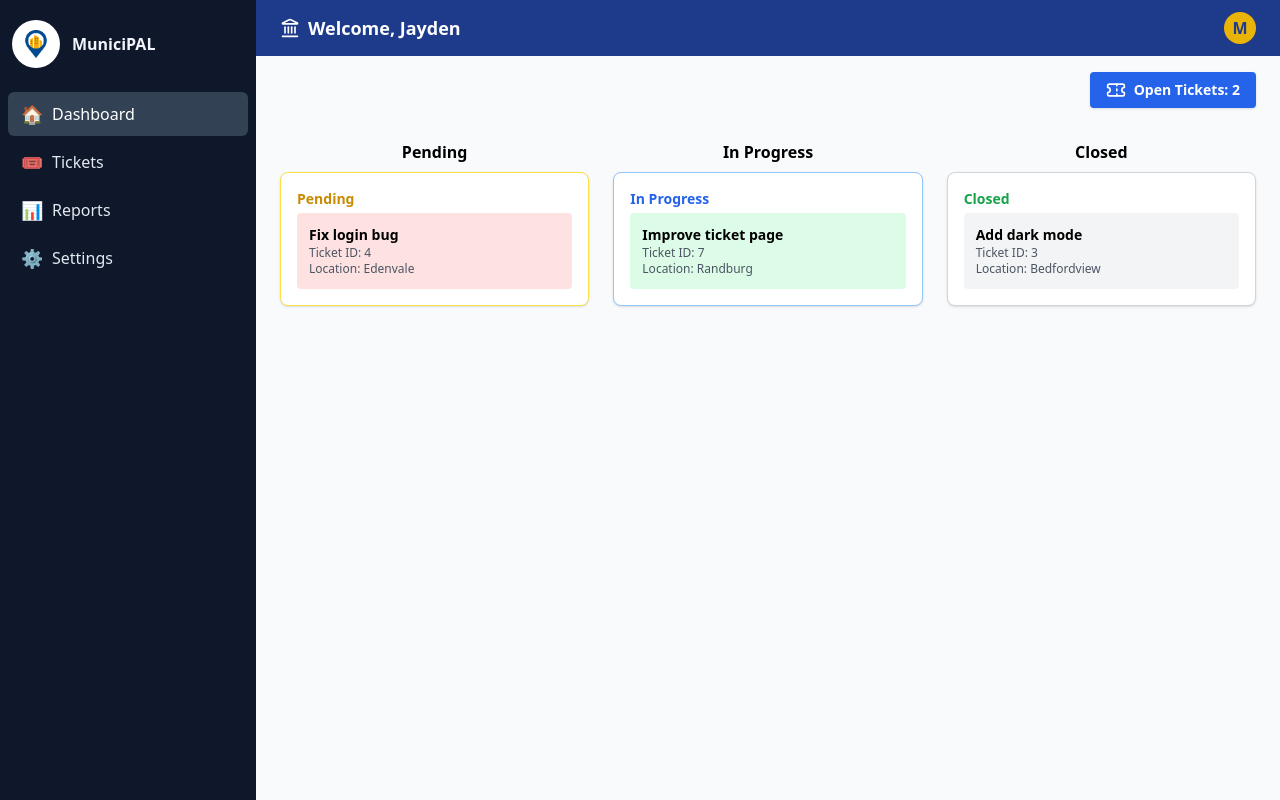
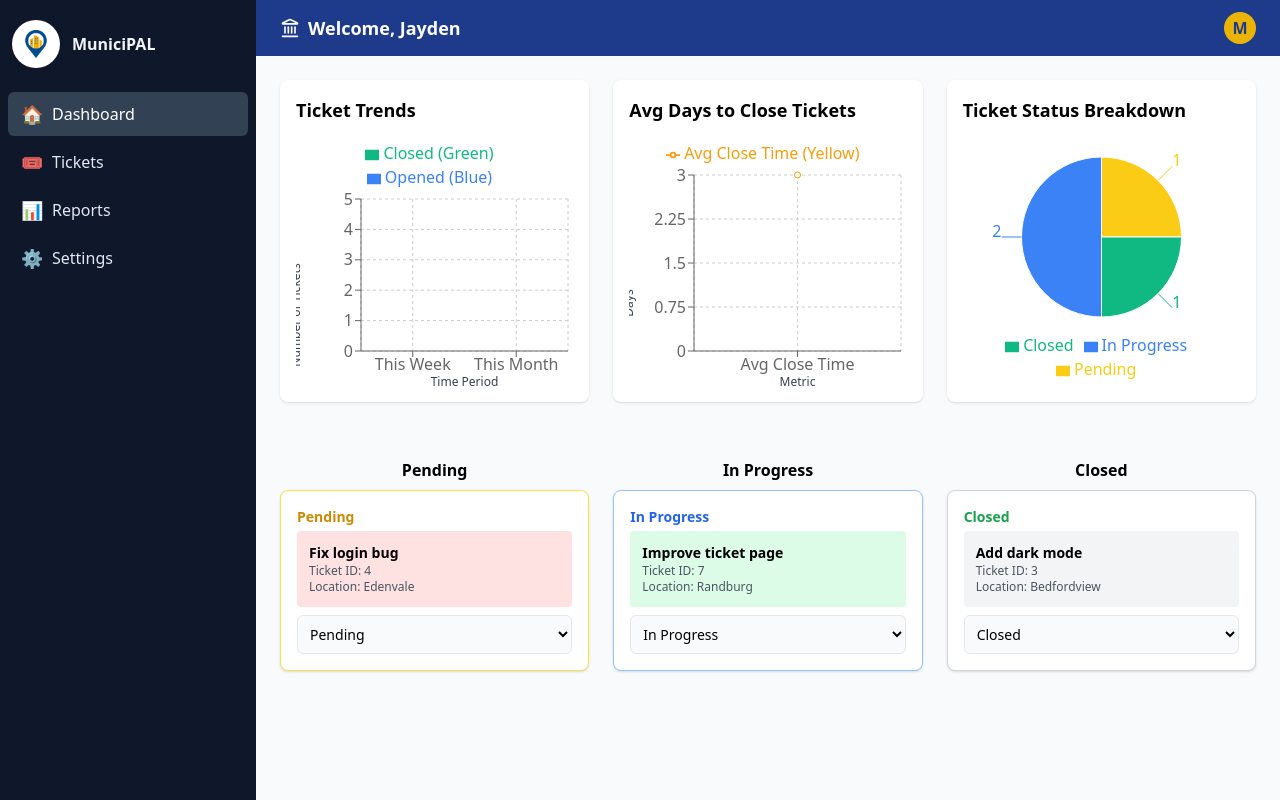
Before and after one commit to MikhaarRamdaw/MuniciPAL-DashboardSite, a React (Vite) app: page / in a window 1280 px wide. Built offline with nearby package versions, Linux system fonts and the light colour scheme.

Commit message:
Stats on dashboard
Statistical graphs on the dashboard page

```diff
--- a/package.json
+++ b/package.json
@@ -10,12 +10,13 @@
     "preview": "vite preview"
   },
   "dependencies": {
+    "@headlessui/react": "^2.2.9",
     "date-fns": "^4.1.0",
-    "@headlessui/react": "^2.2.9",
     "lucide-react": "^0.544.0",
     "react": "^19.1.1",
     "react-dom": "^19.1.1",
-    "react-router-dom": "^7.9.1"
+    "react-router-dom": "^7.9.1",
+    "recharts": "^3.3.0"
   },
   "devDependencies": {
     "@eslint/js": "^9.36.0",
--- a/src/pages/Dashboard.jsx
+++ b/src/pages/Dashboard.jsx
@@ -1,15 +1,30 @@
-import { useEffect, useState } from "react";
+import { useEffect, useState, useMemo } from "react";
 import { Link } from "react-router-dom";
 import Sidebar from "../Components/Sidebar";
 import Topbar from "../Components/Topbar";
 import ContactsModal from "../Components/ContactsModal";
 import LeaveCalendarModal from "../Components/LeaveCalendarModal";
 import { Ticket } from "lucide-react";
+import {
+  BarChart,
+  Bar,
+  XAxis,
+  YAxis,
+  CartesianGrid,
+  Tooltip,
+  Legend,
+  ResponsiveContainer,
+  LineChart,
+  Line,
+  PieChart,
+  Pie,
+  Cell,
+} from "recharts";
 
 const STATUSES = ["Pending", "In Progress", "Closed"];
+const COLORS = ["#FACC15", "#3B82F6", "#10B981"]; // yellow, blue, green
 
 export default function Dashboard() {
-  // Simulated logged-in user (replace with auth context later)
   const loggedInUser = "Jayden";
 
   const [tickets, setTickets] = useState([
@@ -19,8 +34,11 @@ export default function Dashboard() {
       status: "Pending",
       location: "Edenvale",
       createdAt: "2024-10-01",
+      closedAt: null,
       description: "Users are unable to log in with correct credentials.",
       assignedTo: "Jayden",
+      hasNewUpdate: false,
+      hasNewMessage: false,
     },
     {
       id: 2,
@@ -28,8 +46,11 @@ export default function Dashboard() {
       status: "In Progress",
       location: "Sandton",
       createdAt: "2024-10-02",
+      closedAt: null,
       description: "Documentation needs updates for new API changes.",
       assignedTo: "Mikhaar",
+      hasNewUpdate: false,
+      hasNewMessage: false,
     },
     {
       id: 3,
@@ -37,8 +58,11 @@ export default function Dashboard() {
       status: "Closed",
       location: "Bedfordview",
       createdAt: "2024-10-03",
+      closedAt: "2024-10-06",
       description: "Feature implemented and merged successfully.",
       assignedTo: "Jayden",
+      hasNewUpdate: false,
+      hasNewMessage: false,
     },
     {
       id: 7,
@@ -46,8 +70,11 @@ export default function Dashboard() {
       status: "In Progress",
       location: "Randburg",
       createdAt: "2024-10-04",
+      closedAt: null,
       description: "Refactor ticket list layout and improve UI responsiveness.",
       assignedTo: "Jayden",
+      hasNewUpdate: false,
+      hasNewMessage: false,
     },
   ]);
 
@@ -55,7 +82,6 @@ export default function Dashboard() {
   const [showContacts, setShowContacts] = useState(false);
   const [showCalendar, setShowCalendar] = useState(false);
 
-  //  Live updating open ticket count for this employee
   useEffect(() => {
     const assignedTickets = tickets.filter(
       (t) => t.assignedTo === loggedInUser && t.status !== "Closed"
@@ -63,52 +89,212 @@ export default function Dashboard() {
     setOpenCount(assignedTickets.length);
   }, [tickets]);
 
-  // Filter tickets assigned to logged-in user
-  const assignedTickets = tickets.filter(
-    (t) => t.assignedTo === loggedInUser
+  const stats = useMemo(() => {
+    const now = new Date();
+
+    const withinLastDays = (date, days) =>
+      date && (now - new Date(date)) / (1000 * 60 * 60 * 24) <= days;
+
+    const weeklyOpened = tickets.filter((t) =>
+      withinLastDays(t.createdAt, 7)
+    ).length;
+    const weeklyClosed = tickets.filter(
+      (t) => t.status === "Closed" && withinLastDays(t.closedAt, 7)
+    ).length;
+
+    const monthlyOpened = tickets.filter((t) =>
+      withinLastDays(t.createdAt, 30)
+    ).length;
+    const monthlyClosed = tickets.filter(
+      (t) => t.status === "Closed" && withinLastDays(t.closedAt, 30)
+    ).length;
+
+    const closedTickets = tickets.filter(
+      (t) => t.status === "Closed" && t.closedAt && t.createdAt
     );
+    const avgCloseTime =
+      closedTickets.reduce((sum, t) => {
+        const created = new Date(t.createdAt);
+        const closed = new Date(t.closedAt);
+        const days = (closed - created) / (1000 * 60 * 60 * 24);
+        return sum + Math.max(days, 0);
+      }, 0) / (closedTickets.length || 1);
+
+    const statusCounts = STATUSES.map((status) => ({
+      name: status,
+      value: tickets.filter((t) => t.status === status).length,
+    })).filter((entry) => entry.value > 0);
+
+    return {
+      weeklyOpened,
+      weeklyClosed,
+      monthlyOpened,
+      monthlyClosed,
+      avgCloseTime: avgCloseTime.toFixed(1),
+      statusCounts,
+    };
+  }, [tickets]);
+
+  const barData = [
+    { period: "This Week", Opened: stats.weeklyOpened, Closed: stats.weeklyClosed },
+    { period: "This Month", Opened: stats.monthlyOpened, Closed: stats.monthlyClosed },
+  ];
+
+  const lineData = [
+    { name: "Avg Close Time", Days: parseFloat(stats.avgCloseTime) },
+  ];
+
+  const assignedTickets = tickets.filter((t) => t.assignedTo === loggedInUser);
+
+  const handleStatusChange = (ticketId, newStatus) => {
+    setTickets((prev) =>
+      prev.map((t) =>
+        t.id === ticketId ? { ...t, status: newStatus, hasNewUpdate: true } : t
+      )
+    );
+  };
 
   return (
     <div className="flex h-screen">
       <Sidebar />
 
-      <div className="flex-1 flex flex-col bg-gray-50">
-        {/* Topbar */}
+      <div className="flex-1 flex flex-col bg-gray-50 overflow-y-auto">
         <Topbar
           username={loggedInUser}
           onOpenContacts={() => setShowContacts(true)}
           onOpenCalendar={() => setShowCalendar(true)}
         />
 
-        {/* Open Ticket summary box */}
-        <div className="flex justify-end mt-4 mr-6">
-          <button className="flex items-center bg-blue-600 text-white px-4 py-2 rounded shadow hover:bg-blue-700 transition">
-            <Ticket className="w-5 h-5 mr-2" />
-            <span className="font-semibold text-sm">Open Tickets: {openCount}</span>
-          </button>
+        <div className="grid grid-cols-1 lg:grid-cols-3 gap-6 p-6">
+          <div className="bg-white rounded-lg shadow p-4">
+            <h2 className="text-lg font-semibold mb-3">Ticket Trends</h2>
+            <ResponsiveContainer width="100%" height={250}>
+              <BarChart data={barData}>
+                <CartesianGrid strokeDasharray="3 3" />
+                <XAxis
+                  dataKey="period"
+                  label={{
+                    value: "Time Period",
+                    position: "insideBottom",
+                    offset: -5,
+                    style: { textAnchor: "middle", fontSize: 12, fill: "#374151", fontWeight: 500 },
+                  }}
+                />
+                <YAxis
+                  domain={[0, "auto"]}
+                  tickCount={6}
+                  label={{
+                    value: "Number of Tickets",
+                    angle: -90,
+                    position: "insideLeft",
+                    dx: -10,
+                    dy: 40,
+                    style: { textAnchor: "middle", fontSize: 12, fill: "#374151", fontWeight: 500 },
+                  }}
+                />
+                <Tooltip />
+                <Legend verticalAlign="top" align="center" wrapperStyle={{ paddingBottom: 10 }} />
+                <Bar dataKey="Opened" fill="#3B82F6" name="Opened (Blue)" />
+                <Bar dataKey="Closed" fill="#10B981" name="Closed (Green)" />
+              </BarChart>
+            </ResponsiveContainer>
           </div>
 
-        {/* Tickets Board */}
+          <div className="bg-white rounded-lg shadow p-4">
+            <h2 className="text-lg font-semibold mb-3">Avg Days to Close Tickets</h2>
+            <ResponsiveContainer width="100%" height={250}>
+              <LineChart data={lineData}>
+                <CartesianGrid strokeDasharray="3 3" />
+                <XAxis
+                  dataKey="name"
+                  label={{
+                    value: "Metric",
+                    position: "insideBottom",
+                    offset: -5,
+                    style: { textAnchor: "middle", fontSize: 12, fill: "#374151", fontWeight: 500 },
+                  }}
+                />
+                <YAxis
+                  domain={[0, "auto"]}
+                  label={{
+                    value: "Days",
+                    angle: -90,
+                    position: "insideLeft",
+                    dx: -10,
+                    dy: 40,
+                    style: { textAnchor: "middle", fontSize: 12, fill: "#374151", fontWeight: 500 },
+                  }}
+                />
+                <Tooltip />
+                <Legend verticalAlign="top" align="center" wrapperStyle={{ paddingBottom: 10 }} />
+                <Line type="monotone" dataKey="Days" stroke="#F59E0B" name="Avg Close Time (Yellow)" />
+              </LineChart>
+            </ResponsiveContainer>
+          </div>
+
+          <div className="bg-white rounded-lg shadow p-4">
+            <h2 className="text-lg font-semibold mb-3">Ticket Status Breakdown</h2>
+            <ResponsiveContainer width="100%" height={250}>
+              <PieChart>
+                <Pie data={stats.statusCounts} dataKey="value" nameKey="name" outerRadius={80} label>
+                  {stats.statusCounts.map((entry, index) => (
+                    <Cell key={index} fill={COLORS[index % COLORS.length]} />
+                  ))}
+                </Pie>
+                <Tooltip />
+                <Legend
+                  layout="horizontal"
+                  verticalAlign="bottom"
+                  align="center"
+                  payload={[
+                    { value: "Pending (Yellow)", type: "circle", color: "#FACC15" },
+                    { value: "In Progress (Blue)", type: "circle", color: "#3B82F6" },
+                    { value: "Closed (Green)", type: "circle", color: "#10B981" },
+                  ]}
+                />
+              </PieChart>
+            </ResponsiveContainer>
+          </div>
+        </div>
+
         <main className="flex-1 p-6 mt-2">
           <div className="grid grid-cols-1 sm:grid-cols-2 lg:grid-cols-3 gap-6">
             {STATUSES.map((status) => (
               <section key={status}>
                 <h2 className="font-semibold text-center mb-2">{status}</h2>
 
-                {/* Filter by status + assigned user */}
                 {assignedTickets
                   .filter((t) => t.status === status)
                   .map((ticket) => (
-                    <Link
+                    <div
                       key={ticket.id}
-                      to={`/tickets/${ticket.id}`}
-                      className={`block rounded-lg border p-4 shadow bg-white hover:shadow-lg transition ${
+                      className={`relative block rounded-lg border p-4 shadow bg-white hover:shadow-lg transition ${
                         ticket.status === "Pending"
                           ? "border-yellow-300"
                           : ticket.status === "In Progress"
                           ? "border-blue-300"
                           : "border-gray-300"
                       }`}
+                    >
+                      {ticket.hasNewUpdate && (
+                        <span className="absolute top-2 right-2 w-3 h-3 bg-blue-500 rounded-full animate-pulse" />
+                      )}
+                      {ticket.hasNewMessage && (
+                        <span className="absolute top-2 right-6 w-3 h-3 bg-yellow-400 rounded-full animate-pulse" />
+                      )}
+
+                      <Link
+                        to={`/tickets/${ticket.id}`}
+                        className="block"
+                        onClick={() =>
+                          setTickets((prev) =>
+                            prev.map((t) =>
+                              t.id === ticket.id
+                                ? { ...t, hasNewUpdate: false, hasNewMessage: false }
+                                : t
+                            )
+                          )
+                        }
                       >
                         <h3
                           className={`font-bold text-sm mb-1 ${
@@ -131,17 +317,27 @@ export default function Dashboard() {
                           }`}
                         >
                           <p className="font-semibold text-sm">{ticket.title}</p>
-                        <p className="text-xs text-gray-600">
-                          Ticket ID: {ticket.id}
-                        </p>
-                        <p className="text-xs text-gray-600">
-                          Location: {ticket.location}
-                        </p>
+                          <p className="text-xs text-gray-600">Ticket ID: {ticket.id}</p>
+                          <p className="text-xs text-gray-600">Location: {ticket.location}</p>
                         </div>
                       </Link>
+
+                      <div className="mt-2">
+                        <select
+                          value={ticket.status}
+                          onChange={(e) => handleStatusChange(ticket.id, e.target.value)}
+                          className="w-full border text-sm p-2 rounded-md bg-gray-50 focus:outline-none focus:ring-2 focus:ring-blue-400"
+                        >
+                          {STATUSES.map((s) => (
+                            <option key={s} value={s}>
+                              {s}
+                            </option>
+                          ))}
+                        </select>
+                      </div>
+                    </div>
                   ))}
 
-                {/* Empty message */}
                 {assignedTickets.filter((t) => t.status === status).length === 0 && (
                   <p className="text-center text-gray-400 text-sm py-4">
                     No {status.toLowerCase()} tickets assigned.
@@ -152,7 +348,6 @@ export default function Dashboard() {
           </div>
         </main>
 
-        {/* Modals */}
         {showContacts && <ContactsModal onClose={() => setShowContacts(false)} />}
         {showCalendar && <LeaveCalendarModal onClose={() => setShowCalendar(false)} />}
       </div>
```
Also changed, not shown: 1 other file (tests, documents, lock files or other folders). Lines whose indentation alone changed are shown as unchanged.
